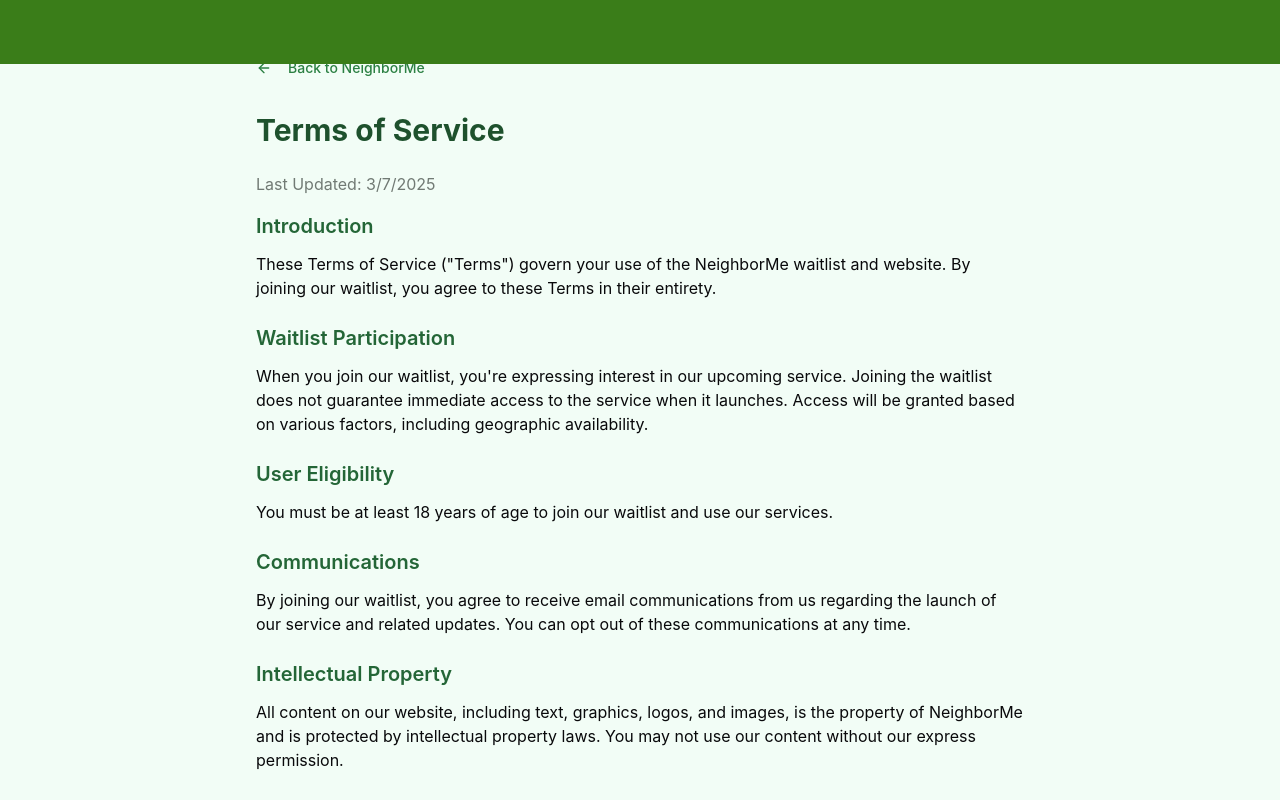
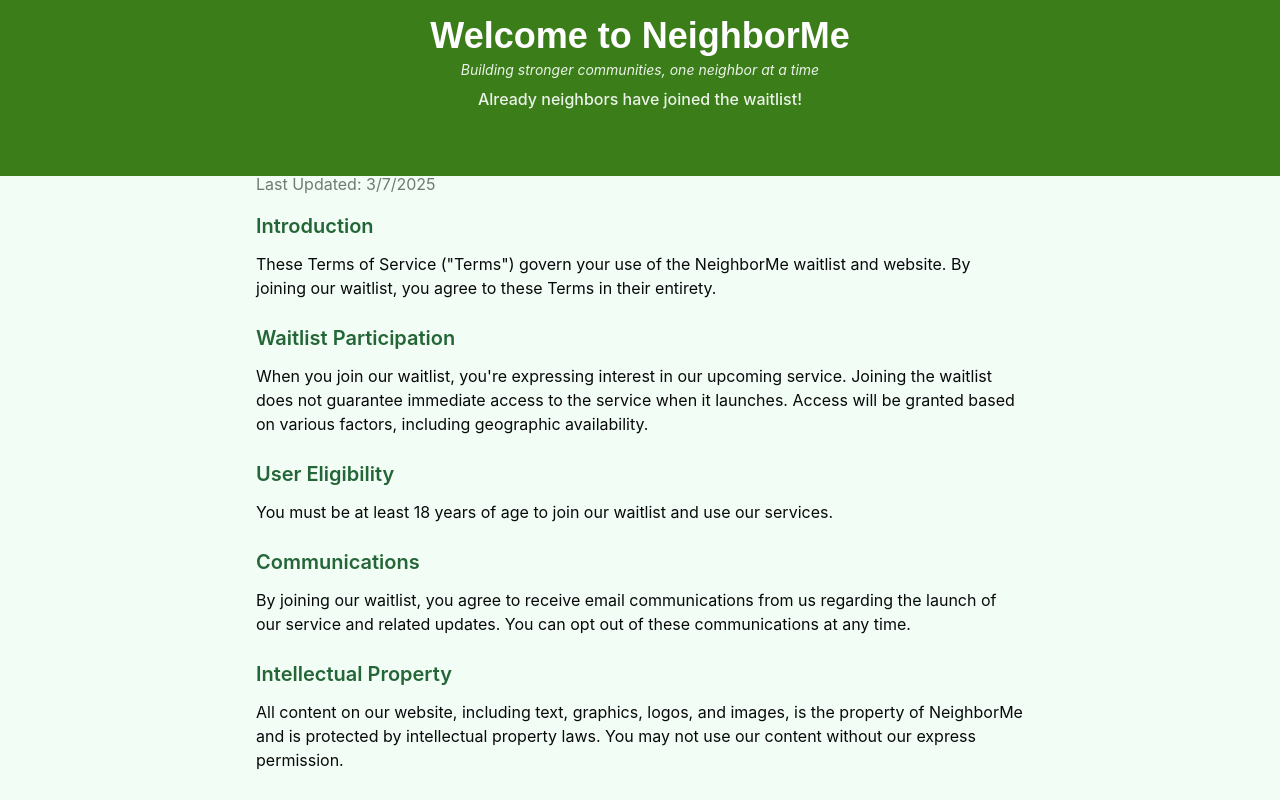
Before and after one commit to NeighborMeSite/neighborly-gig-waitlist, a React (Vite) app: page /terms in a window 1280 px wide. Shown: the top 800 px of the page. Built offline with nearby package versions, Linux system fonts and the light colour scheme.

Commit message:
Consolidate welcome message into green bar
The welcome message and neighbor count are now displayed within the green bar at the top of the page, removing the separate bar.

```diff
--- a/src/components/HeroSection.tsx
+++ b/src/components/HeroSection.tsx
@@ -17,20 +17,20 @@ const HeroSection = ({
   setNeighborCount
 }: HeroSectionProps) => {
   return (
-    <section className="px-2 sm:px-4 relative mt-2" id="home">
+    <section className="px-2 sm:px-4 relative" id="home">
       {/* Background gradient */}
       <div className="absolute inset-0 bg-gradient-to-br from-neighborly-50 via-neighborly-100 to-neighborly-200/50 -z-10"></div>
 
       <div className="container mx-auto">
         <div className="grid grid-cols-1 gap-0">
-          {/* Content side - Adding compact height */}
-          <div className="mt-4 max-h-40 overflow-hidden">
+          {/* Content side - Removed height constraint */}
+          <div className="mb-6">
             <HeroContent neighborCount={neighborCount} />
           </div>
 
           {/* Form side with neighborhood illustration */}
           {showWaitlist && (
-            <div className="w-full max-w-4xl mx-auto mt-0">
+            <div className="w-full max-w-4xl mx-auto">
               {/* Using a more flexible approach with fixed height */}
               <div className="w-full mb-6 overflow-hidden rounded-xl shadow-lg">
                 <div className="h-80 sm:h-96 w-full">
--- a/src/components/Navbar.tsx
+++ b/src/components/Navbar.tsx
@@ -7,9 +7,10 @@ import { Link } from 'react-router-dom';
 
 interface NavbarProps {
   onOpenWaitlist: () => void;
+  neighborCount: number;
 }
 
-const Navbar = ({ onOpenWaitlist }: NavbarProps) => {
+const Navbar = ({ onOpenWaitlist, neighborCount }: NavbarProps) => {
   const [scrolled, setScrolled] = useState(false);
 
   useEffect(() => {
@@ -26,10 +27,21 @@ const Navbar = ({ onOpenWaitlist }: NavbarProps) => {
       className={`fixed top-0 left-0 right-0 z-50 transition-all duration-300 ${
         scrolled
           ? 'py-2 bg-[#3a7d19] shadow-md'
-          : 'py-3 bg-[#3a7d19]'
+          : 'py-4 bg-[#3a7d19]'
       }`}
     >
-      <nav className="container mx-auto flex items-center justify-between">
+      <div className="container mx-auto">
+        {/* Top section with welcome message */}
+        <div className="text-center mb-2">
+          <h2 className="text-white text-xl sm:text-2xl md:text-3xl lg:text-4xl font-bold leading-tight font-poppins">Welcome to NeighborMe</h2>
+          <p className="text-white/90 mt-1 italic text-xs md:text-sm">Building stronger communities, one neighbor at a time</p>
+          <p className="text-xs md:text-sm lg:text-base mt-1 text-white/90 font-medium">
+            Already <span className="font-bold text-lg md:text-xl text-white">{neighborCount}</span> neighbors have joined the waitlist!
+          </p>
+        </div>
+
+        {/* Navigation section */}
+        <nav className="flex items-center justify-between">
           <AnimatedContainer animation="slide-down" delay={100}>
             <Link to="/" className="flex items-center gap-2 group">
               <MapPin className="h-7 w-7 text-white" />
@@ -68,6 +80,7 @@ const Navbar = ({ onOpenWaitlist }: NavbarProps) => {
             </Button>
           </AnimatedContainer>
         </nav>
+      </div>
     </header>
   );
 };
--- a/src/pages/Index.tsx
+++ b/src/pages/Index.tsx
@@ -41,15 +41,8 @@ const Index = () => {
 
   return (
     <div className="min-h-screen bg-gradient-to-b from-neighborly-50 to-neighborly-100">
-      <Navbar onOpenWaitlist={scrollToWaitlist} />
-      <div className="pt-16 bg-neighborly-200 py-4 text-center mt-0 mb-0 px-4 shadow-sm">
-        <h2 className="text-neighborly-800 text-3xl sm:text-4xl md:text-5xl lg:text-6xl font-bold leading-tight font-poppins">Welcome to NeighborMe</h2>
-        <p className="text-neighborly-700 mt-1 italic text-sm md:text-base px-1">Building stronger communities, one neighbor at a time</p>
-        <p className="text-sm md:text-base lg:text-lg pb-2 mt-1 text-neighborly-700 font-medium">
-          Already <span className="font-bold text-xl md:text-2xl text-neighborly-600">{neighborCount}</span> neighbors have joined the waitlist!
-        </p>
-      </div>
-      <main>
+      <Navbar onOpenWaitlist={scrollToWaitlist} neighborCount={neighborCount} />
+      <main className="pt-32 md:pt-36">
         <HeroSection
           showWaitlist={showWaitlist}
           setShowWaitlist={setShowWaitlist}
```
Lines whose indentation alone changed are shown as unchanged.
